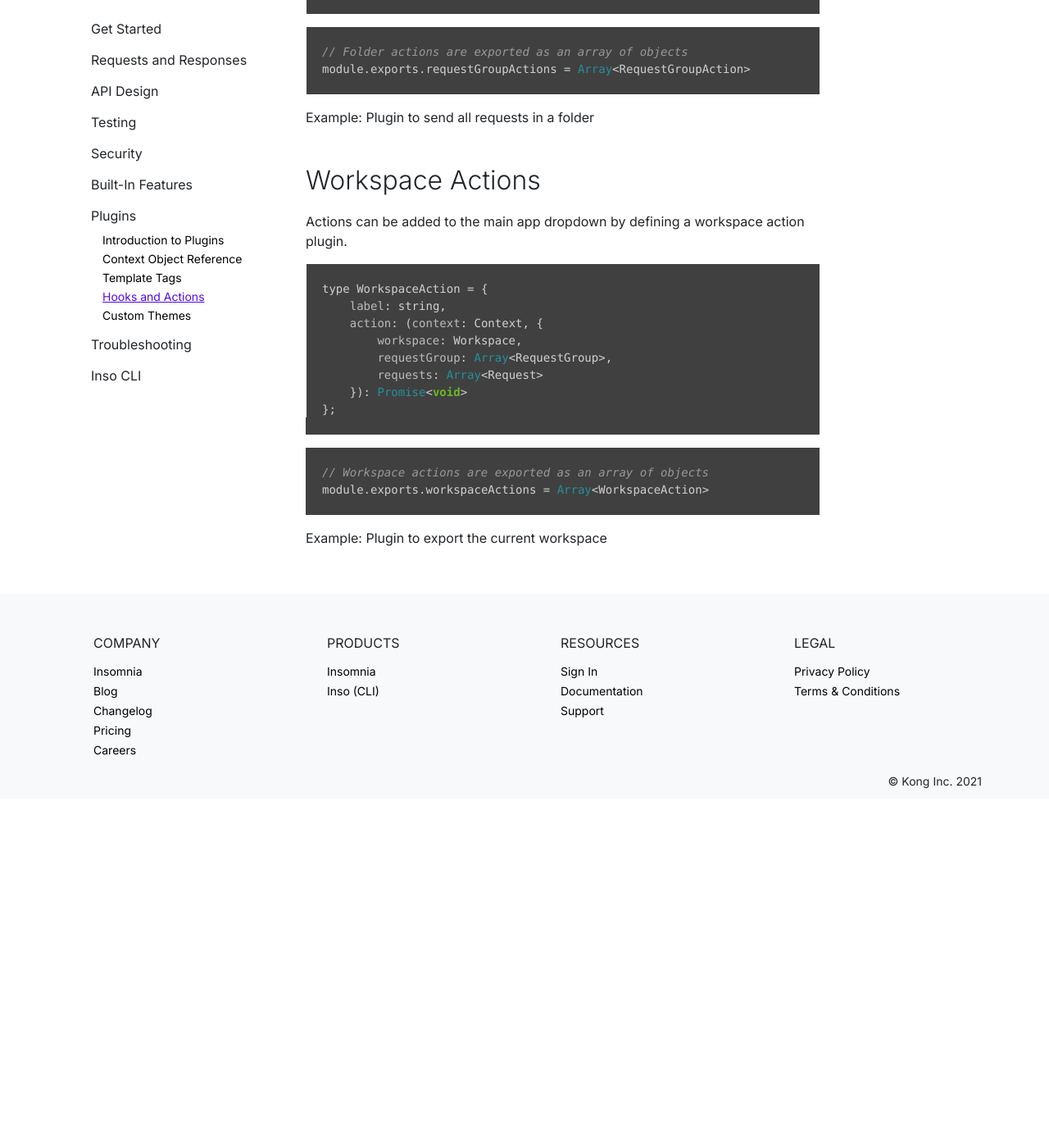
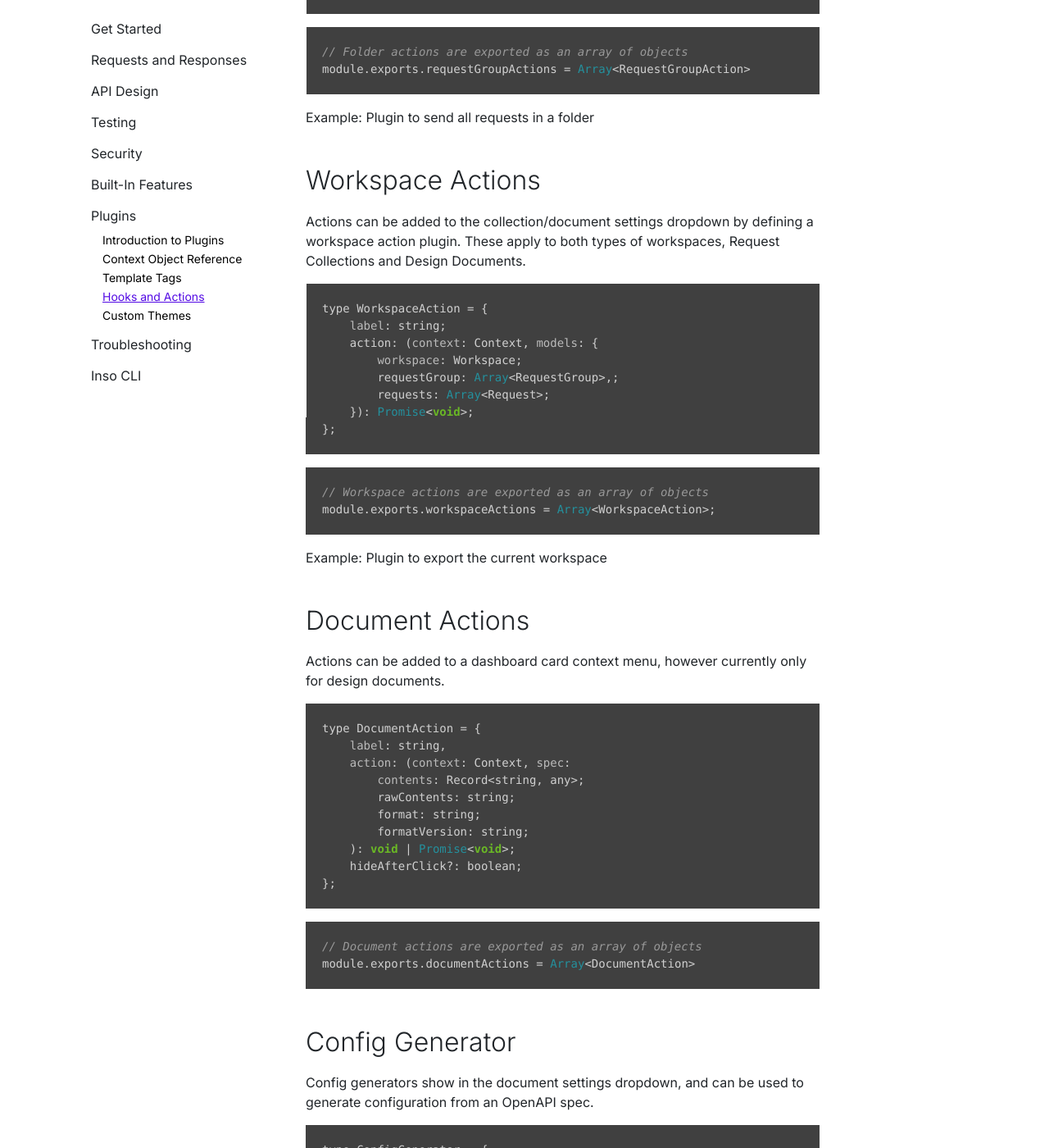
Before and after one commit to Kong/insomnia-docs, a Jekyll site: the page built from docs/insomnia/hooks-and-actions.md, in a window 1280 px wide and 1400 px high, scrolled down 1587 px. Shown: the whole window at 82% size. Built offline with Jekyll 4.4.1, drawn with Linux system fonts in a browser that asks for light colours; comment, search, counter and statistics services are not loaded; before the commit the page ends 2561 px from its top, so only the background shows below that; some of the changed text lies outside the part shown.

Commit message:
update hooks and actions with document action and config generators

````diff
--- a/docs/insomnia/hooks-and-actions.md
+++ b/docs/insomnia/hooks-and-actions.md
@@ -32,13 +32,13 @@ Actions can be added to the bottom of the request dropdown by defining a request
 
 ```js
 type RequestAction = {
-    label: string,
-    action: (context: Context, {
-        requestGroup: RequestGroup,
-        request: Request
-    }): void | Promise<void>,
-    label: string,
-    icon?: string,
+    label: string;
+    action: (context: Context, models: {
+        requestGroup: RequestGroup;
+        request: Request;
+    }): void | Promise<void>;
+    label: string;
+    icon?: string;
 };
 ```
 
@@ -56,11 +56,11 @@ Actions can be added to the bottom of the folder dialog by defining a folder (re
 
 ```js
 type RequestGroupAction = {
-    label: string,
-    action: (context: Context, {
-        requestGroup: RequestGroup,
-        requests: Array<Request>
-    }): Promise<void>
+    label: string;
+    action: (context: Context, models: {
+        requestGroup: RequestGroup;
+        requests: Array<Request>;
+    }): Promise<void>;
 };
 ```
 
@@ -73,22 +73,60 @@ Example: Plugin to send all requests in a folder
 
 ## Workspace Actions
 
-Actions can be added to the main app dropdown by defining a workspace action plugin.
+Actions can be added to the collection/document settings dropdown by defining a workspace action plugin. These apply to both types of workspaces, Request Collections and Design Documents.
 
 ```js
 type WorkspaceAction = {
-    label: string,
-    action: (context: Context, {
-        workspace: Workspace,
-        requestGroup: Array<RequestGroup>,
-        requests: Array<Request>
-    }): Promise<void>
+    label: string;
+    action: (context: Context, models: {
+        workspace: Workspace;
+        requestGroup: Array<RequestGroup>,;
+        requests: Array<Request>;
+    }): Promise<void>;
 };
 ```
 
 ```js
 // Workspace actions are exported as an array of objects
-module.exports.workspaceActions = Array<WorkspaceAction>
+module.exports.workspaceActions = Array<WorkspaceAction>;
 ```
 
 Example: Plugin to export the current workspace
+
+## Document Actions
+
+Actions can be added to a dashboard card context menu, however currently only for design documents.
+
+```js
+type DocumentAction = {
+    label: string,
+    action: (context: Context, spec:
+        contents: Record<string, any>;
+        rawContents: string;
+        format: string;
+        formatVersion: string;
+    ): void | Promise<void>;
+    hideAfterClick?: boolean;
+};
+```
+
+```js
+// Document actions are exported as an array of objects
+module.exports.documentActions = Array<DocumentAction>
+```
+
+## Config Generator
+
+Config generators show in the document settings dropdown, and can be used to generate configuration from an OpenAPI spec.
+
+```js
+type ConfigGenerator = {
+    label: string;
+    generate: (info: SpecInfo) => Promise<{ document?: string; error?: string; }>;
+};
+```
+
+```js
+// Config generators are exported as an array of objects
+module.exports.configGenerators = Array<ConfigGenerator>
+```
````
Also changed, not shown: other parts of docs/insomnia/hooks-and-actions.md (+8 -8 lines).
